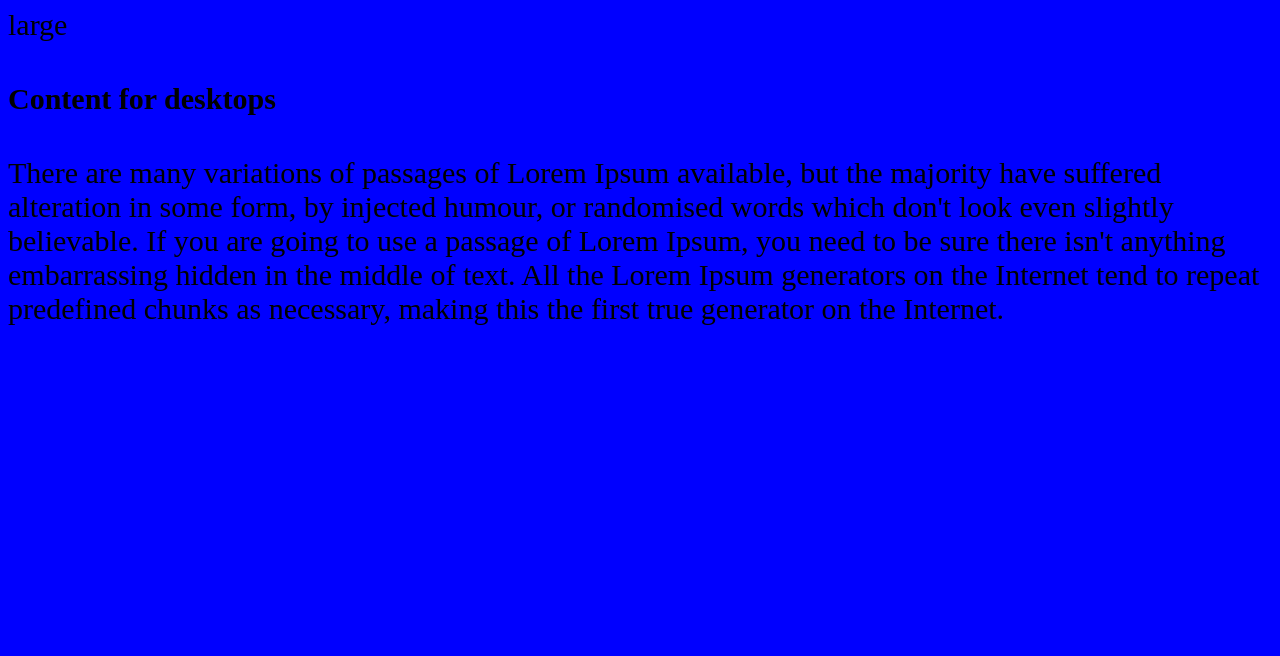
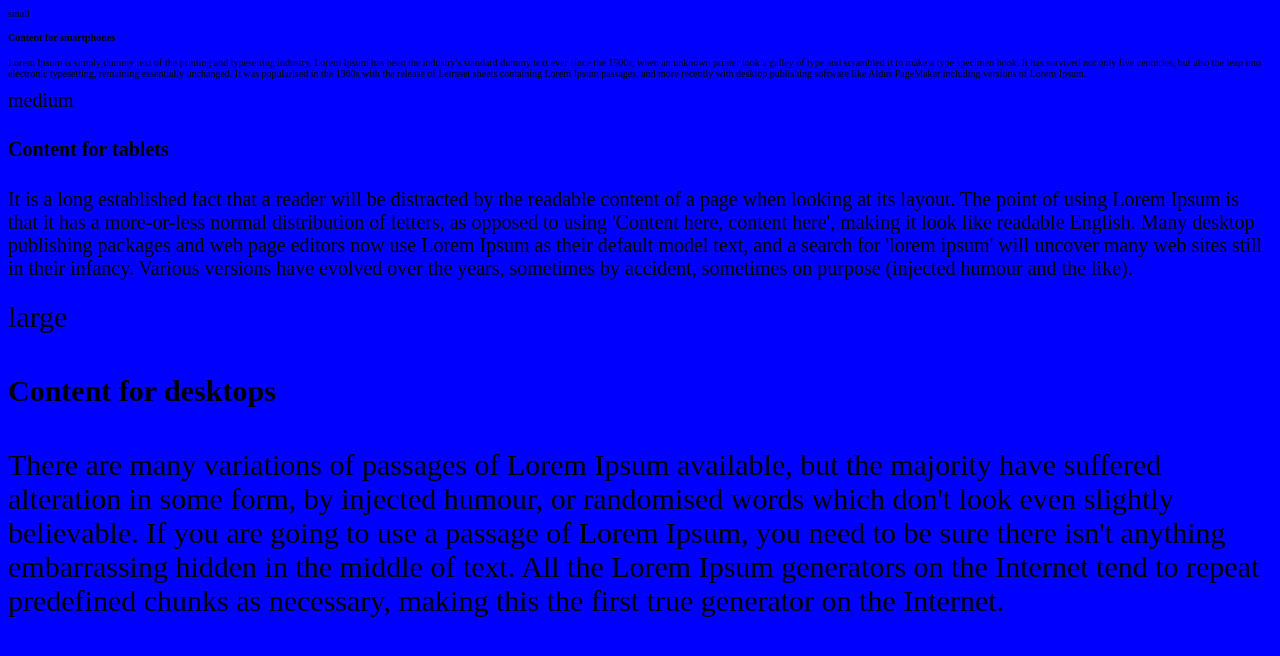
Before and after one commit to adriana-lazurca/Responsive, a plain HTML site: page index.html in a window 1280 px wide. Drawn offline with Linux system fonts and the light colour scheme.

Commit message:
modify font size

```diff
--- a/style.css
+++ b/style.css
@@ -6,24 +6,34 @@
 @media only screen and (max-width: 300px) {
   body {
     background-color: red;
-    font-size: 10px;
   }
+
+  /* exercise 3
   #medium,
   #large {
     display: none;
-  }
+  }*/
+}
+
+#small {
+  font-size: 10px;
 }
 
 /* medium */
 @media only screen and (min-width: 301px) and (max-width: 768px) {
   body {
     background-color: green;
-    font-size: 20px;
+
   }
-  #small,
+  /* exercise 3
+   #small,
   #large {
     display: none;
-  }
+  }*/
+}
+
+#medium {
+  font-size: 20px;
 }
 
 /* large */
@@ -32,8 +42,19 @@
     background-color: blue;
     font-size: 30px;
   }
+
+  #small,
+  #large,
+  #medium {
+    float: left;
+  }
+  /* exercise 3
   #small,
   #medium {
     display: none;
-  }
+  }*/
 }
+
+#large {
+  font-size: 30px;
+}
```
